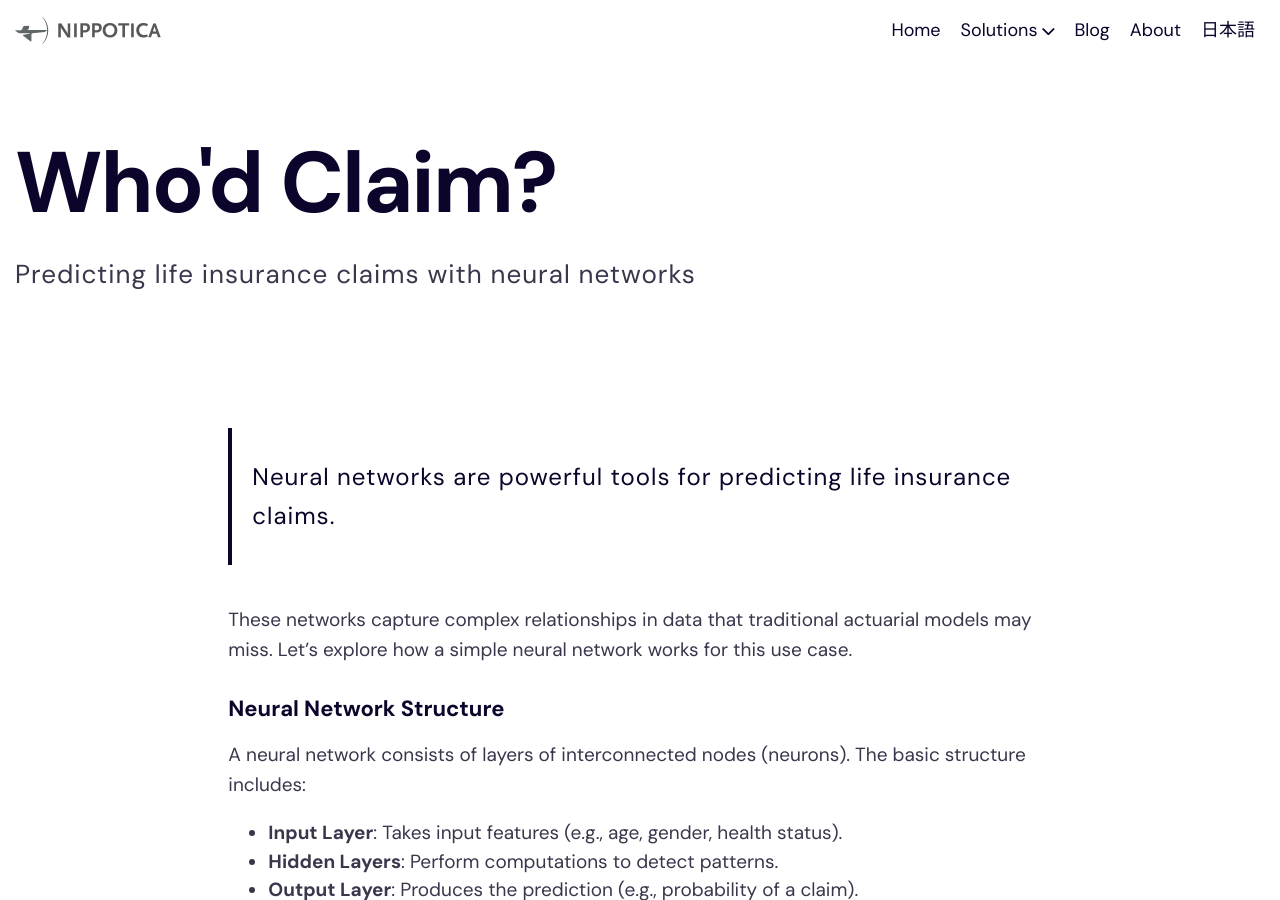
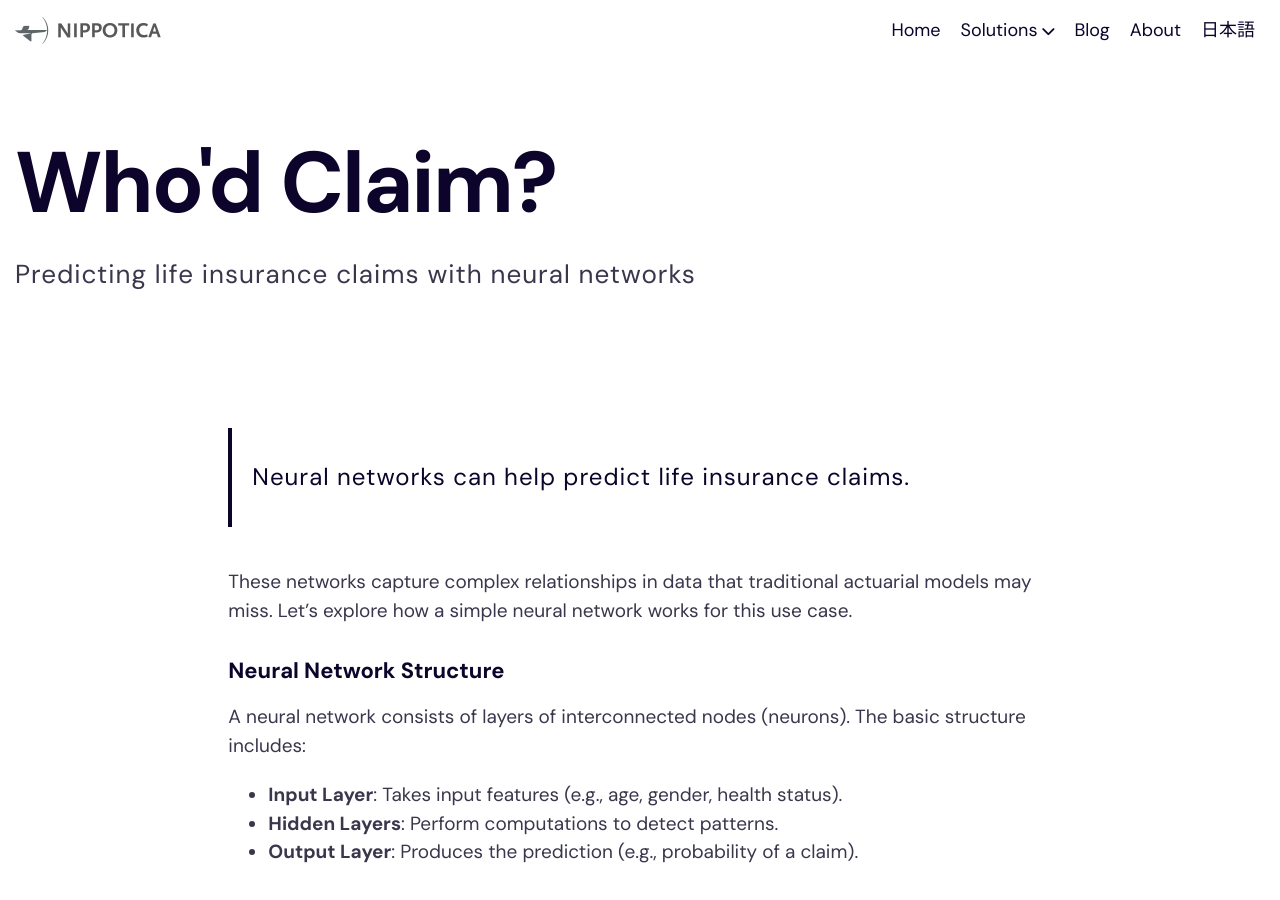
Before and after one commit to Nippotica/webnippofin, a Jekyll site: the page built from collections/_posts/2024-01-08-nnclaims.md, in a window 1280 px wide and 900 px high. Built offline with Jekyll 4.4.1, drawn with Linux system fonts in a browser that asks for light colours.

Commit message:
Update 2024-01-08-nnclaims.md

```diff
--- a/collections/_posts/2024-01-08-nnclaims.md
+++ b/collections/_posts/2024-01-08-nnclaims.md
@@ -9,7 +9,7 @@ thumbnail: "/assets/images/gen/blog/nnclaims.webp"
 
 ---
 
-> Neural networks are powerful tools for predicting life insurance claims.
+> Neural networks can help predict life insurance claims.
 
 These networks capture complex relationships in data that traditional actuarial models may miss. Let's explore how a simple neural network works for this use case.
 
```
